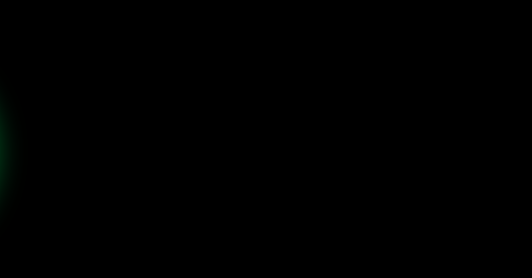
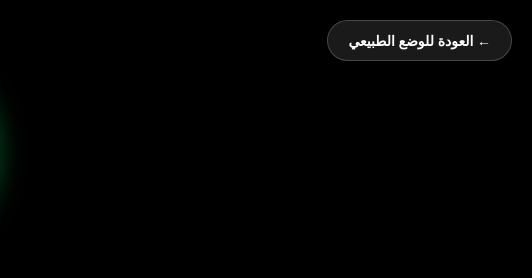
Before and after one commit to Zelalsaftli/Fitness-Center, a website: page tv.html in a window 1280 px wide. Shown: the top 278 px of the page, 748-1280 px from the left. Drawn offline with nearby package versions, Linux system fonts and the light colour scheme.

Commit message:
feat: Add back button to TV display
Introduces a fixed "Back to Normal Mode" button on the TV display page, allowing users to easily navigate back to the main index. The button is styled to be prominent yet unobtrusive.

```diff
--- a/tv.html
+++ b/tv.html
@@ -117,9 +117,33 @@
       100% { opacity: 1; }
     }
     .updating { animation: pulse 0.5s ease-in-out; }
+
+    .back-btn {
+      position: fixed;
+      top: 20px;
+      right: 20px;
+      background: rgba(255, 255, 255, 0.1);
+      color: #fff;
+      text-decoration: none;
+      padding: 10px 20px;
+      border-radius: 999px;
+      font-weight: 700;
+      font-size: 14px;
+      border: 1px solid rgba(255, 255, 255, 0.2);
+      transition: 0.3s;
+      z-index: 100;
+    }
+
+    .back-btn:hover {
+      background: #00ff6a;
+      color: #000;
+      border-color: #00ff6a;
+    }
   </style>
 </head>
 <body>
+
+<a href="/index.html" class="back-btn">← العودة للوضع الطبيعي</a>
 
 <div class="tv-container">
 
```
